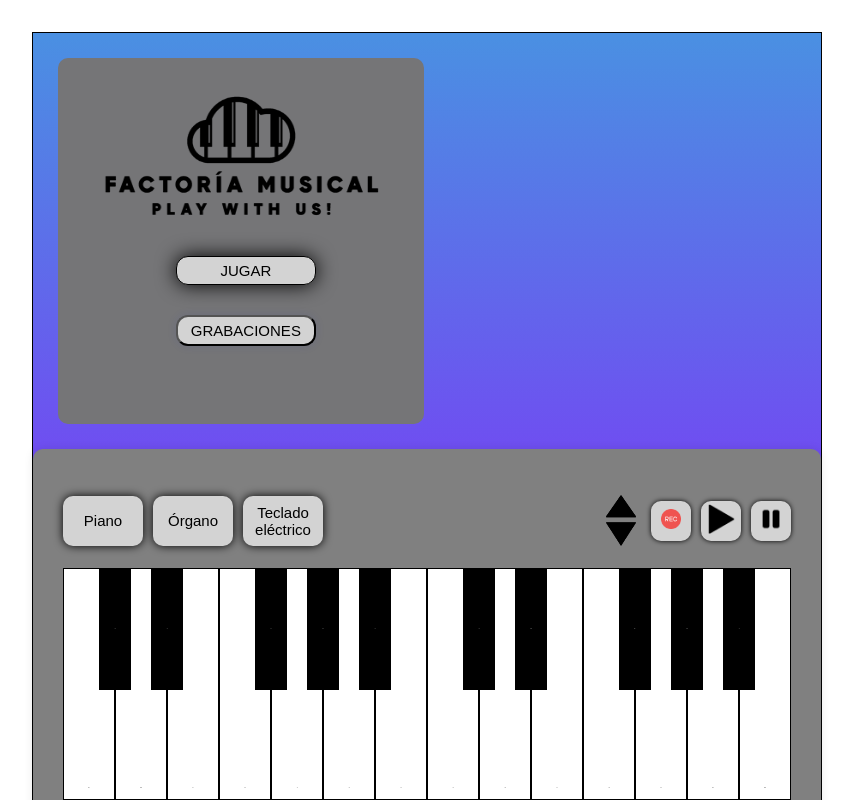
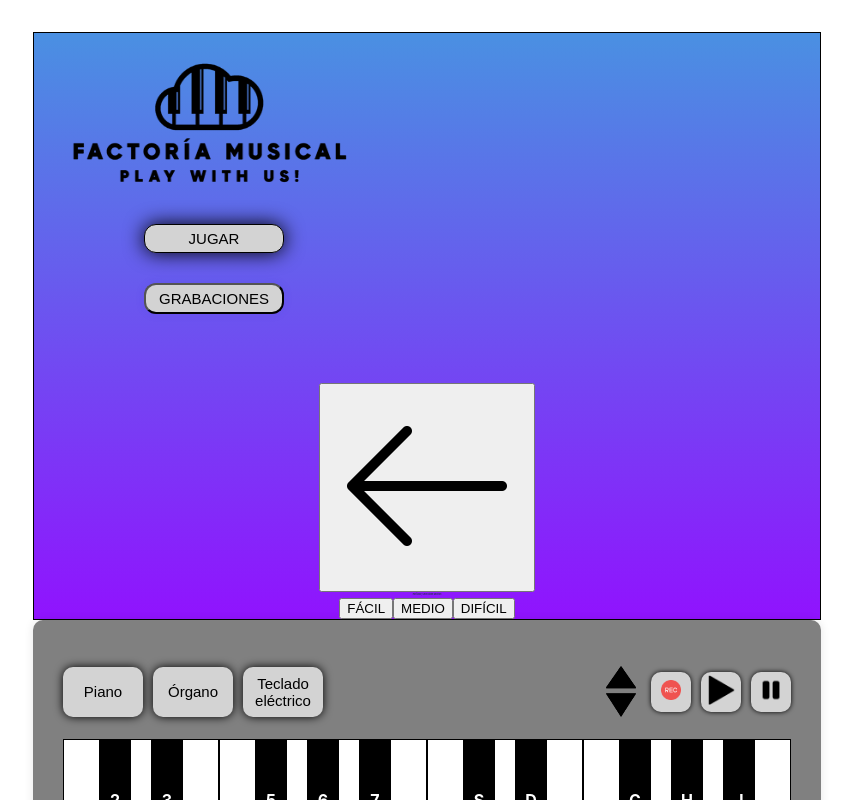
Before and after one commit to YefGav/proyecto5-factoria-musical-F, a React (Vite) app: page / in a window 1280 px wide. Both pictures are taken after a click on the button "JUGAR". Shown: the top 800 px of the page, without its empty margins (213-1066 px from the left). Built offline with nearby package versions, Linux system fonts and the light colour scheme.

Commit message:
ModalContext completely implemented, styles non-finished WIP

```diff
--- a/src/App.jsx
+++ b/src/App.jsx
@@ -4,8 +4,7 @@ import "./App.css"
 
 
 const App = () => {
-
-  return <HomeView />;
+  return <HomeView  />;
 };
 
 export default App;
--- a/src/components/homeView/HomeView.jsx
+++ b/src/components/homeView/HomeView.jsx
@@ -1,15 +1,20 @@
 import "./HomeView.css";
+import { ModalProvider } from "../modals/ModalContext";
+import { ModalContainer } from './modal_container/ModalContainer';
 import { Menu } from "../menu/Menu";
 import { Piano } from "../piano/Piano";
 
 export const HomeView = () => {
 
     return (
-        <div className="container">
-            <div className="container-superior">
-                <Menu />
-            </div>
-                <Piano />
+        <>
+        <ModalProvider>
+        <div className='container'>
+            <Menu />
+            <ModalContainer />
         </div>
-    );
+            <Piano />
+        </ModalProvider>
+        </>
+    )
 };
--- /dev/null
+++ b/src/components/homeView/modal_container/ModalContainer.jsx
@@ -0,0 +1,20 @@
+import { Level } from "../../modals/level/Level";
+import { Songs } from "../../modals/songs/Songs";
+import { Score } from "../../modals/score/Score";
+import { useModal } from "../../modals/ModalContext";
+
+export const ModalContainer = () => {
+    const { activeModal} = useModal();
+
+    if (!activeModal) return null;
+    return (
+        <div className="modal">
+            <div className="modal-content">
+              {activeModal === "openLevel" && <Level />}
+              {activeModal === "songs" && <Songs />}
+              {activeModal === "score" && <Score />}
+              {activeModal === "openRecordings" && <Recordings />}
+            </div>
+        </div>
+    )
+}
--- a/src/components/menu/Menu.jsx
+++ b/src/components/menu/Menu.jsx
@@ -18,8 +18,8 @@ export const Menu = () => {
 
         <div className="buttons">
 
-           <MenuButton text = "JUGAR" />
-           <MenuButton text = "GRABACIONES" />
+           <MenuButton action="openLevel"  text = "JUGAR" />
+           <MenuButton action="openRecordings" text = "GRABACIONES" />
 
         </div>
       </div>
--- a/src/components/menu/menu-button/MenuButton.jsx
+++ b/src/components/menu/menu-button/MenuButton.jsx
@@ -1,10 +1,14 @@
 import "./MenuButton.css";
+import { useModal } from "../../modals/ModalContext";
 
-export const MenuButton = ({text}) => {
+
+export const MenuButton = ({action, text}) => {
+
+    const { openModal } = useModal();
 
     return (
 
-        <button className="menu-btn">
+        <button className="menu-btn" onClick={() => openModal(action)}>
             {text}
         </button>
 
```
